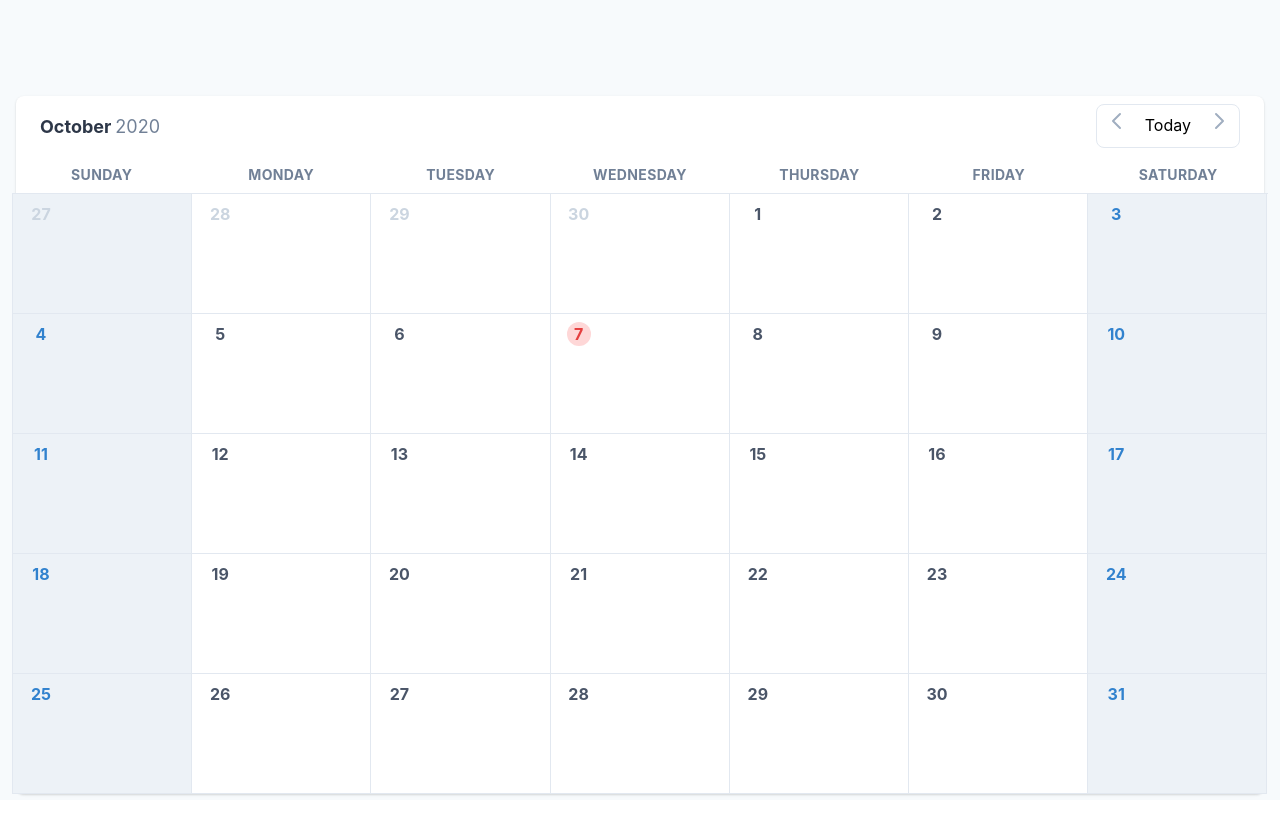
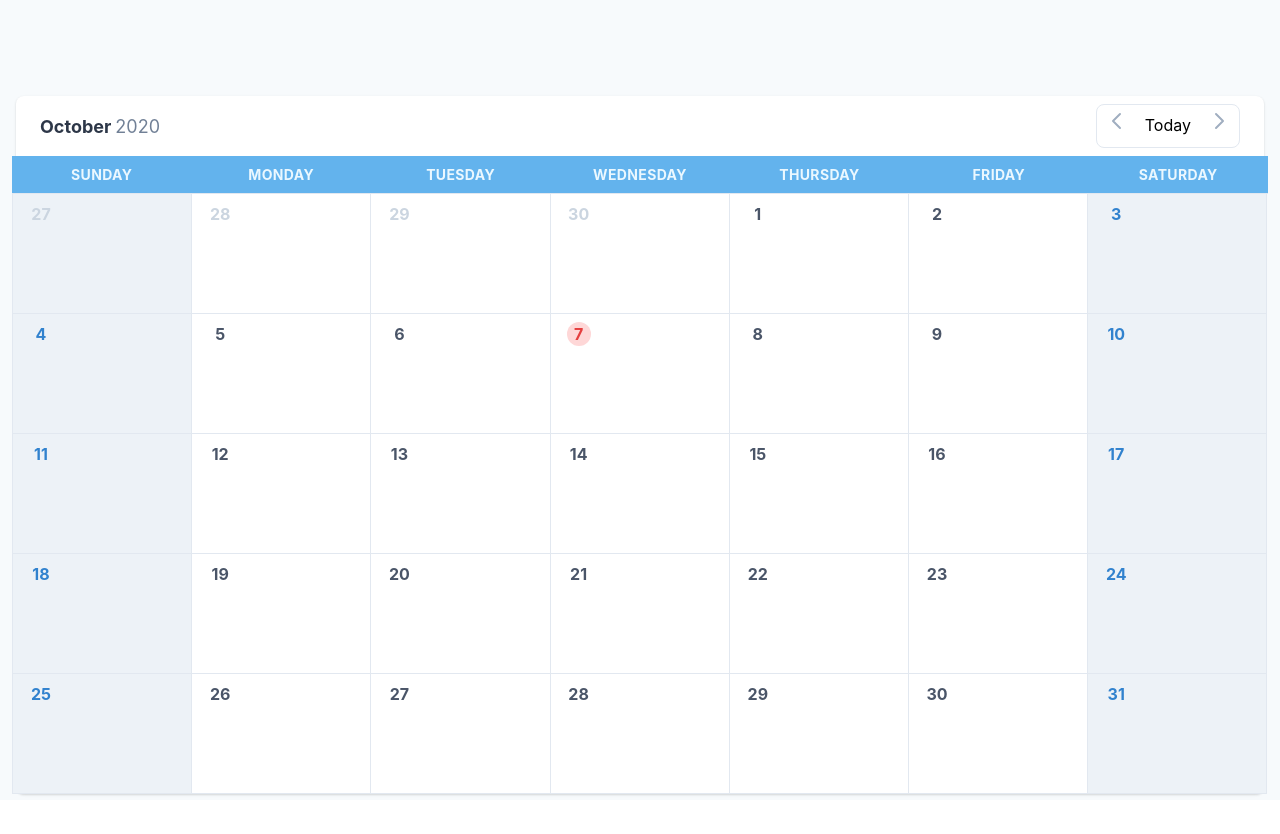
Before and after one commit to spacebromx/calendar-reminders, a React (Create React App) app: page / in a window 1280 px wide. Shown: the top 834 px of the page. Built offline with nearby package versions, Linux system fonts and the light colour scheme.

Commit message:
Modified the UI to match requirements

```diff
--- a/src/components/Day.js
+++ b/src/components/Day.js
@@ -6,9 +6,9 @@ const Day = ({number, highlight, current, today}) => {
   return (
     <div style={{width: "14.28%", height: "120px"}}
          className={cx('day px-4 pt-2 border-r border-b relative overflow-y-scroll', {'bg-gray-200': highlight})}>
-      <div
+      <button
         className={cx('inline-flex w-6 h-6 items-center justify-center cursor-pointer text-center leading-none rounded-full transition ease-in-out duration-100 text-gray-400 hover:bg-blue-200 font-bold', {'text-gray-700': current}, {'text-blue-600': current && highlight}, {'text-red-600 bg-red-200': today} )}>{number}
-      </div>
+      </button>
       <div style={{height: "80px"}} className="overflow-y-auto mt-1">
         {/*<div className="px-2 py-1 rounded-lg mt-1 overflow-hidden border" />*/}
       </div>
--- a/src/components/Header.js
+++ b/src/components/Header.js
@@ -5,8 +5,8 @@ const Header = () => {
   return (
     <div className="flex flex-wrap">
       {WEEKDAYS.map(day => (
-        <div className="px-2 py-2 flex-1" key={day}>
-          <div className="text-gray-600 text-sm uppercase tracking-wide font-bold text-center">{day}</div>
+        <div className="px-2 py-2 flex-1 bg-blue-400 text-white" key={day}>
+          <div className="text-gray-600 text-sm uppercase tracking-wide font-bold text-center text-blue-100">{day}</div>
         </div>
       ))}
     </div>
```
